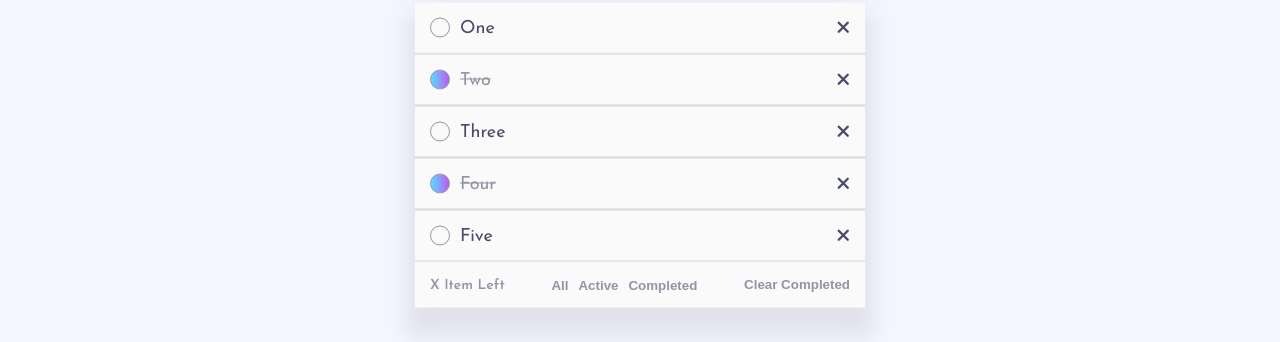
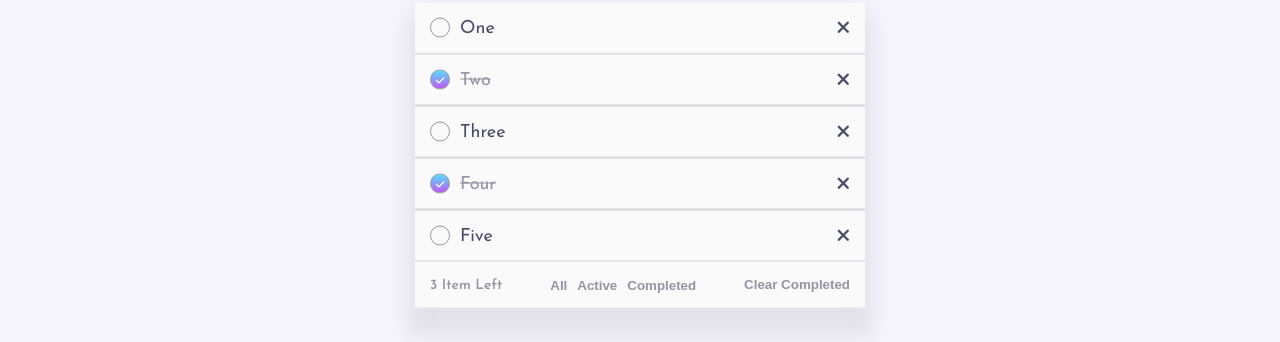
Before and after one commit to mustafa-khaled/Todo-App, a React (Vite) app: page / in a window 1280 px wide. Shown: the part 316-658 px from the top of the page. Built offline with nearby package versions, Linux system fonts and the light colour scheme.

Commit message:
get completed items

```diff
--- a/src/components/listFooter/ListFooter.jsx
+++ b/src/components/listFooter/ListFooter.jsx
@@ -1,9 +1,14 @@
+import { useSelector } from "react-redux";
 import styles from "./ListFooter.module.css";
+import { getNotCompleted } from "../../redux/todoSlice";
 
 function ListFooter() {
+  // Get Not Completed Items
+  const notCompleted = useSelector(getNotCompleted);
+
   return (
     <div className={styles["list-footer"]}>
-      <div>X Item Left</div>
+      <div>{notCompleted.length} Item Left</div>
       <div>
         <button>All</button>
         <button>Active</button>
--- a/src/components/todoItem/TodoItem.jsx
+++ b/src/components/todoItem/TodoItem.jsx
@@ -27,9 +27,11 @@ function TodoItem({ todo }) {
         <div
           className={`${styles["checkbox"]} ${
             completed ? styles.completed : ""
-          }`}></div>
+          }`}>
+          {completed ? <i className="fa-solid fa-check"></i> : ""}
+        </div>
 
-        {title}
+        <p className={completed ? styles.completed : ""}>{title}</p>
       </div>
 
       <i className="fa-solid fa-xmark" onClick={handleDeleteClick}></i>
--- a/src/components/todoItem/TodoItem.module.css
+++ b/src/components/todoItem/TodoItem.module.css
@@ -16,7 +16,7 @@
   width: 90%;
 }
 
-.todo-item > div.completed {
+.todo-item p.completed {
   text-decoration: line-through;
   color: var(--four);
 }
@@ -32,6 +32,9 @@
 }
 
 .checkbox {
+  display: flex;
+  align-items: center;
+  justify-content: center;
   width: 20px;
   height: 20px;
   border-radius: 50%;
@@ -43,3 +46,8 @@
 .checkbox.completed {
   background: var(--check-background);
 }
+
+.checkbox i {
+  color: var(--one);
+  font-size: 10px;
+}
--- a/src/index.css
+++ b/src/index.css
@@ -9,11 +9,7 @@
 :root {
   --bright-blue: hsl(220, 98%, 61%);
 
-  --check-background: linear-gradient(
-    90deg,
-    hsl(192, 100%, 67%),
-    hsl(280, 87%, 65%)
-  );
+  --check-background: linear-gradient(hsl(192, 100%, 67%), hsl(280, 87%, 65%));
 
   /* ### Light Theme */
   &,
--- a/src/redux/todoSlice.js
+++ b/src/redux/todoSlice.js
@@ -32,3 +32,7 @@ const todoSlice = createSlice({
 
 export const { addTodo, toggleCompleted, deleteTodo } = todoSlice.actions;
 export default todoSlice.reducer;
+
+// Filter Not Completed Items
+export const getNotCompleted = (state) =>
+  state.todos.filter((todo) => todo.completed === false);
```
